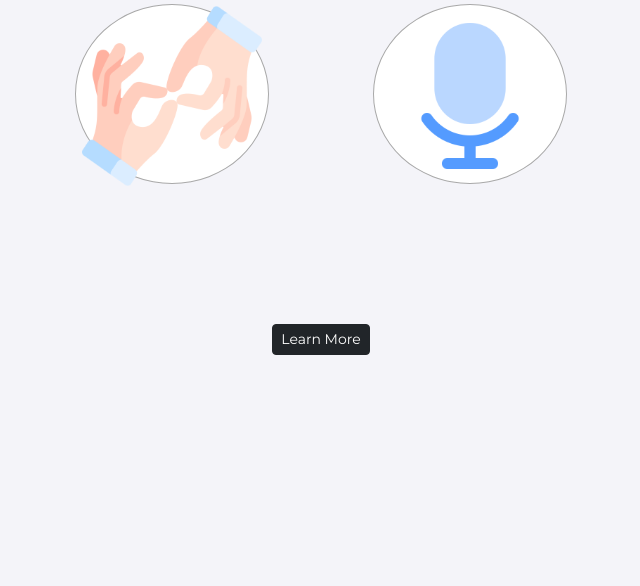
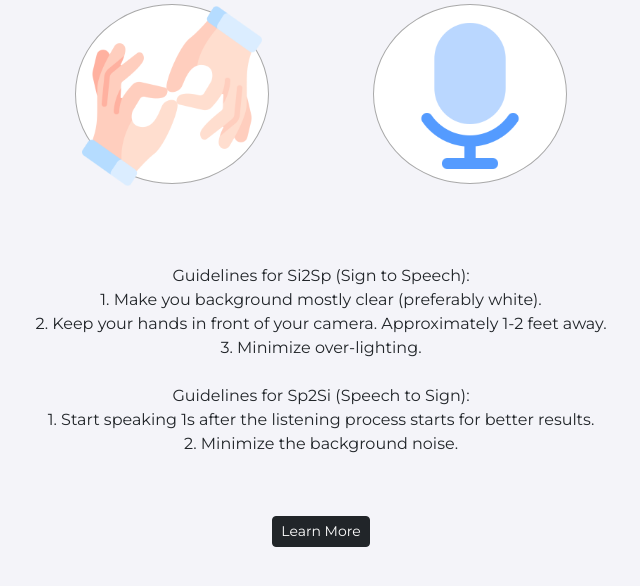
Before and after one commit to soumyagautam/Sign-Sense, a Flask app: page / in a window 1280 px wide. Shown: the part 198-784 px from the top of the page, without its empty margins (319-959 px from the left). Run offline with Flask 3, Linux system fonts and the light colour scheme; parts of the project's set-up code (start-up, migrations or seed data) failed here and were passed over.

Commit message:
Update index.html

```diff
--- a/Web_Version/templates/index.html
+++ b/Web_Version/templates/index.html
@@ -21,16 +21,26 @@
   <h5>Your handy deaf-AI system</h5>
 
   <form action="{{ url_for('si2sp') }}" method="post">
-    <button type="submit" name="sign2speech"><img class="btnimg" src="./static/logo.png"></button>
+    <button type="submit" name="sign2speech" data-toggle="tooltip" title="Sign to Speech"><img class="btnimg" src="./static/logo.png"></button>
   </form>
 
   <form action="{{ url_for('sp2te') }}" method="post">
-    <button type="submit" name="speech2text" data-toggle="tooltip" title="Speak only when your taskbar shows the mic sign."><img class="btnimg" src="./static/microphone.png"></button>
+    <button type="submit" name="speech2text" data-toggle="tooltip" title="Speech to Sign"><img class="btnimg" src="./static/microphone.png"></button>
   </form>
 
-  <p>
-    {{ text }}
-  </p>
+  <div class="instructions">
+    <p class="instructions-sub">
+      Guidelines for Si2Sp (Sign to Speech):<br>
+        1. Make you background mostly clear (preferably white).<br>
+        2. Keep your hands in front of your camera. Approximately 1-2 feet away.<br>
+        3. Minimize over-lighting.<br>
+      <br>
+      Guidelines for Sp2Si (Speech to Sign):<br>
+        1. Start speaking 1s after the listening process starts for better results.<br>
+        2. Minimize the background noise.
+    </p>
+  </div>
+
 
   <br><a href="info.html" target="_blank" class="btn btn-sm btn-foot btn-dark">Learn More</a>
 </body>
```
